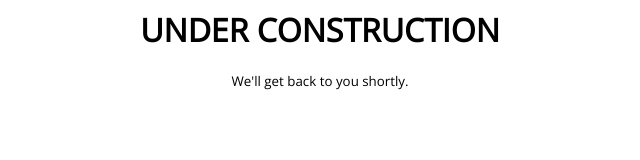
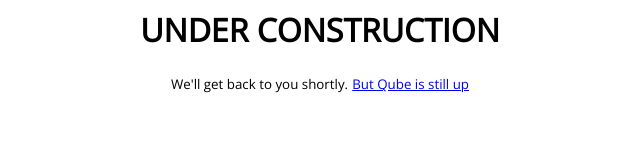
Before and after one commit to Optykan/optykan.github.io, a plain HTML site: page index.html in a window 1280 px wide. Shown: the whole page, without its empty margins (320-960 px from the left). Drawn offline with nearby package versions, Linux system fonts and the light colour scheme.

Commit message:
Qube is still up

```diff
--- a/index.html
+++ b/index.html
@@ -1,11 +1,13 @@
-<html >
+<html>
+
 <head>
-        <link href='https://fonts.googleapis.com/css?family=Open+Sans:300' rel='stylesheet' type='text/css'/>
+    <link href='https://fonts.googleapis.com/css?family=Open+Sans:300' rel='stylesheet' type='text/css' />
 </head>
+
 <body>
     <style>
-                body{
-                font-family:'Open Sans', sans-serif;
+        body {
+            font-family: 'Open Sans', sans-serif;
         }
     </style>
 
@@ -14,6 +16,8 @@
         UNDER CONSTRUCTION
         </h1>
         <small>We'll get back to you shortly.</small>
+        <small><a href="qube/index.html">But Qube is still up</a></small>
     </center>
 </body>
-</html >
+
+</html>
```
Lines whose indentation alone changed are shown as unchanged.
